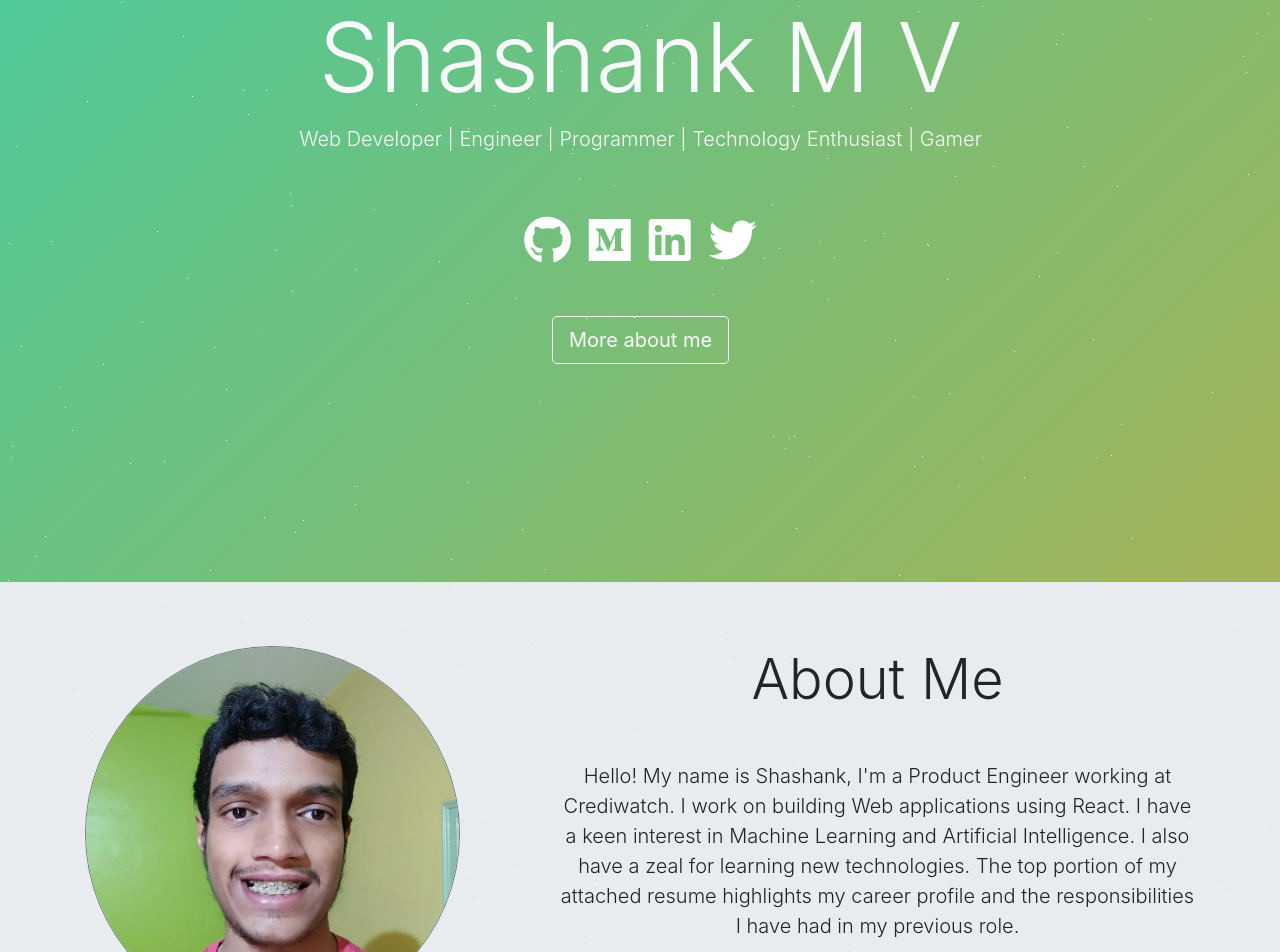
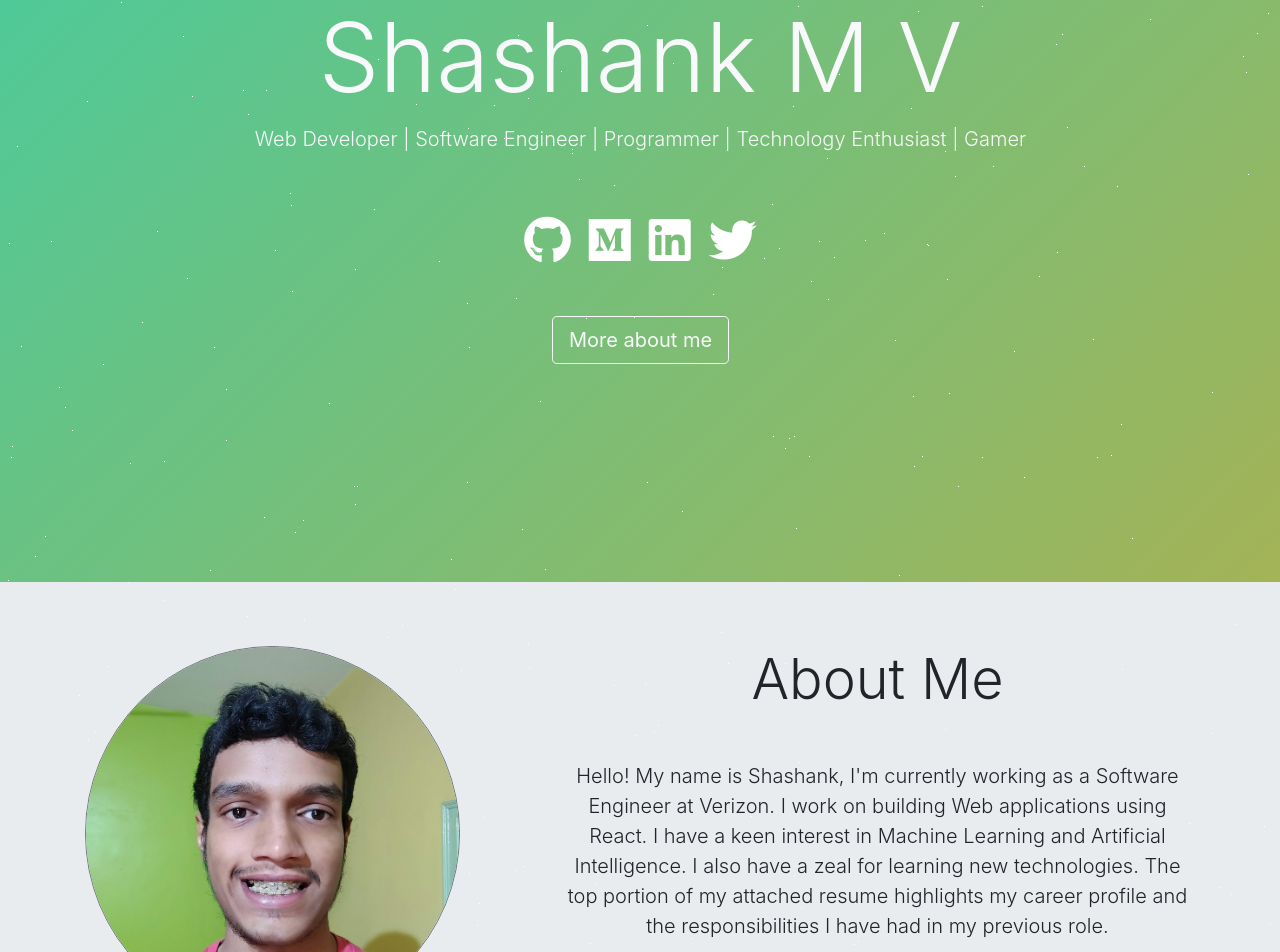
Before and after one commit to mvshashank123/website, a React (Create React App) app in the folder home-master/: page / in a window 1280 px wide. Shown: the part 218-1170 px from the top of the page. Built offline with nearby package versions, Linux system fonts and the light colour scheme; no server answers.

Commit message:
Updated config data

```diff
--- a/home-master/src/editable-stuff/config.js
+++ b/home-master/src/editable-stuff/config.js
@@ -9,7 +9,7 @@ const mainBody = {
   firstName: "Shashank",
   middleName: "",
   lastName: "M V",
-  message: " Web Developer | Engineer | Programmer | Technology Enthusiast | Gamer ",
+  message: " Web Developer | Software Engineer | Programmer | Technology Enthusiast | Gamer ",
   icons: [
     {
       "id": 0,
@@ -58,7 +58,7 @@ const about = {
   imageLink: require("../editable-stuff/Profile.jpg"),
   imageSize: 375,
   message:
-  "Hello! My name is Shashank, I'm a Product Engineer working at Crediwatch. I work on building Web applications using React. I have a keen interest in Machine Learning and Artificial Intelligence. I also have a zeal for learning new technologies. The top portion of my attached resume highlights my career profile and the responsibilities I have had in my previous role.",
+  "Hello! My name is Shashank, I'm currently working as a Software Engineer at Verizon. I work on building Web applications using React. I have a keen interest in Machine Learning and Artificial Intelligence. I also have a zeal for learning new technologies. The top portion of my attached resume highlights my career profile and the responsibilities I have had in my previous role.",
   resume: require("../editable-stuff/resume.pdf"),
 };
 
```
